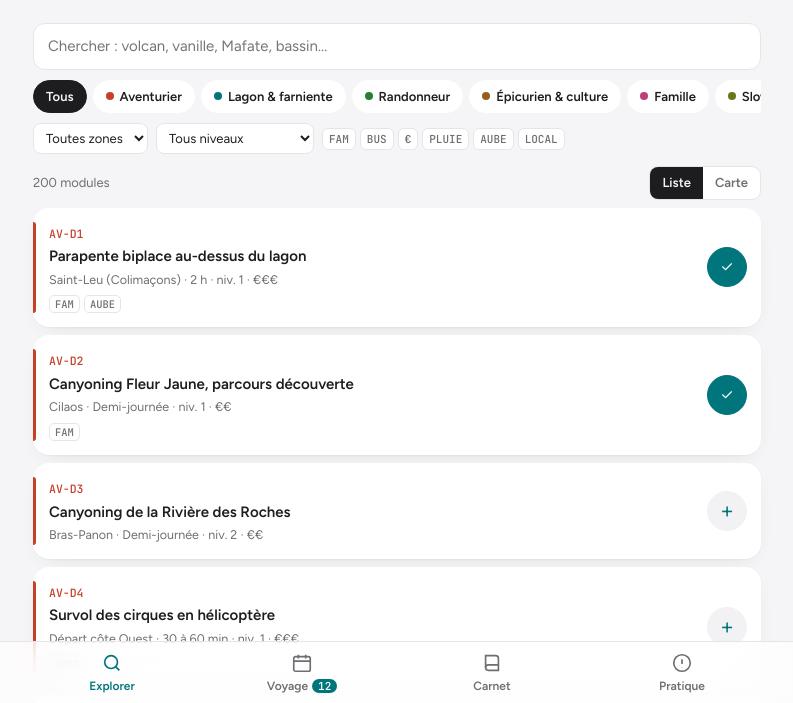
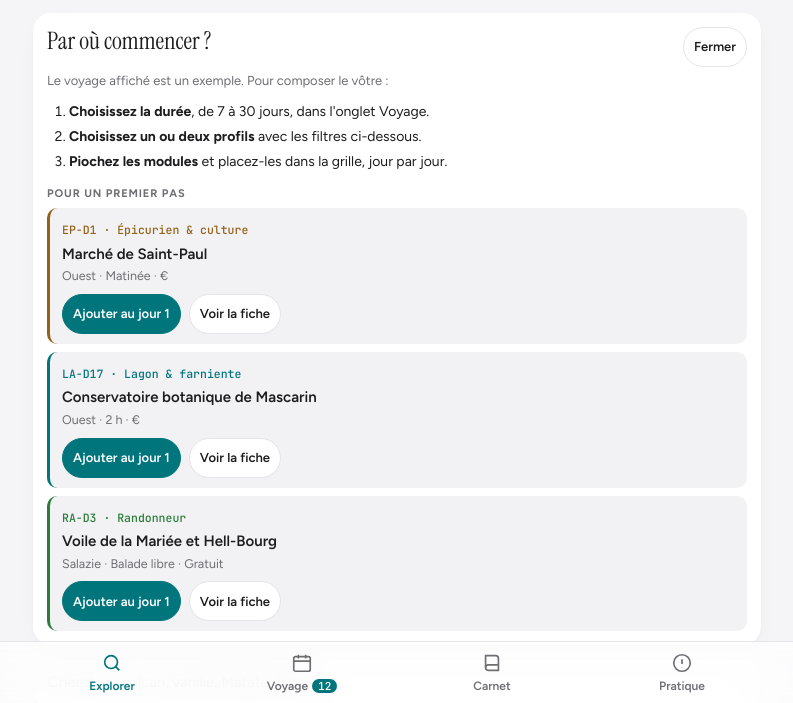
Before and after one commit to 6w5prr746m-code/explorew, a website: page public/index.html in a window 1280 px wide. Shown: the part 93-796 px from the top of the page, without its empty margins (243-1036 px from the left). Drawn offline with Linux system fonts and the light colour scheme.

Commit message:
Explorer : encart « Par où commencer ? » sur le voyage d'exemple (#32)
* Explorer : encart « Par où commencer ? » sur le voyage d'exemple

Tant que la trame d'exemple est affichée, un encart fermable en tête de
l'onglet Explorer résume le mode d'emploi du Book (durée, profils, grille)
et propose trois modules à ajouter au jour 1 en un tap.

Règle de choix (REGLE_DEMARRAGE dans js/demarrage.js) : fiche complète,
niveau 1 ou null, budget Gratuit ou €, securite vide, tri par code puis
un module par profil, trois au plus. Résultat actuel : EP-D1, LA-D17, RA-D3.

L'ajout passe par ajouterAuJour() de trip.js (premier créneau libre du
jour, sinon le matin), sort du mode exemple et affiche le toast. La
fermeture est mémorisée dans S.demarrageFini. Service worker v25.

Co-Authored-By: Claude Opus 5.5 <noreply@anthropic.com>
Claude-Session: https://claude.ai/code/session_01Jg5tnQcgboo8RTaojuzZBo

* Démarrage : commentaire de la règle reformulé

Co-Authored-By: Claude Opus 5.5 <noreply@anthropic.com>
Claude-Session: https://claude.ai/code/session_01Jg5tnQcgboo8RTaojuzZBo

---------

Co-authored-by: Claude <noreply@anthropic.com>

```diff
--- a/public/index.html
+++ b/public/index.html
@@ -25,6 +25,7 @@
 
   <!-- EXPLORER -->
   <section class="view" id="v-explore">
+    <section class="panel demarrage" id="demarrage" aria-labelledby="demarrage-t" hidden></section>
     <div class="search"><input id="q" type="search" placeholder="Chercher : volcan, vanille, Mafate, bassin…" aria-label="Rechercher un module"></div>
     <div class="chips" id="profiles" role="group" aria-label="Profils"></div>
     <div class="filters">
--- /dev/null
+++ b/public/js/demarrage.js
@@ -0,0 +1,60 @@
+/* « Par où commencer ? » : encart fermable en tête de l'onglet Explorer, affiché tant que la trame
+   d'exemple est à l'écran (S.example). Il résume le mode d'emploi du Book (durée, profils, grille)
+   et propose trois modules à ajouter au jour 1 en un tap.
+   Une fois fermé (S.demarrageFini), ou dès que le voyage n'est plus l'exemple (S.example à false), il ne revient plus. */
+import { MODS, PROFILES } from "./data.js";
+import { S, save } from "./state.js";
+import { $, esc, col } from "./util.js";
+import { openModule } from "./module-sheet.js";
+import { ajouterAuJour } from "./trip.js";
+
+/* Règle de choix des modules proposés (déterministe, aucune sélection éditoriale) :
+   1. fiche complète ;
+   2. niveau 1 ou non renseigné (null) ;
+   3. budget « Gratuit » ou « € » ;
+   4. aucun rappel de sécurité (champ securite vide), pour un tout premier pas ;
+   5. tri stable par code (ordre des caractères), puis le premier module de chaque profil, jusqu'à NB_PROPOSES
+      profils différents. Moins de NB_PROPOSES modules si la règle n'en retient pas assez. */
+export const NB_PROPOSES=3;
+export const REGLE_DEMARRAGE=Object.freeze({fiche:"complete",niveaux:[1,null],budgets:["Gratuit","€"],securiteVide:true,profilsDifferents:NB_PROPOSES});
+export function modulesProposes(mods=MODS){
+  const ok=mods.filter(m=>m.full&&(m.n===1||m.n==null)&&REGLE_DEMARRAGE.budgets.includes(m.b)&&!(m.sec&&m.sec.length));
+  const tries=[...ok].sort((a,b)=>a.c<b.c?-1:a.c>b.c?1:0);
+  const vus=new Set(),choix=[];
+  for(const m of tries){if(choix.length>=NB_PROPOSES)break;if(vus.has(m.p))continue;vus.add(m.p);choix.push(m)}
+  return choix;
+}
+
+// Sortie du voyage d'exemple (ajout, import, voyage vidé…) : S.example ne repasse jamais à true,
+// l'encart ne revient donc plus. Rien n'est écrit au chargement (un ancien état reste tel quel).
+function visible(){return !!S.example&&!S.demarrageFini}
+export function renderDemarrage(){
+  const box=$("#demarrage");if(!box)return;
+  if(!visible()){box.hidden=true;box.innerHTML="";return}
+  const props=modulesProposes();
+  box.hidden=false;
+  box.innerHTML=`<div class="dem-h"><h2 id="demarrage-t">Par où commencer ?</h2><button class="btn small dem-x" type="button" id="dem-fermer">Fermer</button></div>
+    <p class="sub">Le voyage affiché est un exemple. Pour composer le vôtre&nbsp;:</p>
+    <ol class="dem-etapes">
+      <li><b>Choisissez la durée</b>, de 7 à 30 jours, dans l'onglet Voyage.</li>
+      <li><b>Choisissez un ou deux profils</b> avec les filtres ci-dessous.</li>
+      <li><b>Piochez les modules</b> et placez-les dans la grille, jour par jour.</li>
+    </ol>
+    ${props.length?`<p class="lbl dem-l">Pour un premier pas</p>
+    <ul class="dem-mods">${props.map(m=>`<li class="dem-mod" style="--c:${col(m.p)}" data-dem="${m.c}">
+      <span class="code">${m.c} · ${esc(PROFILES[m.p])}</span>
+      <p class="dem-t" id="dem-t-${m.c}">${esc(m.t)}</p>
+      <p class="dem-meta">${esc([m.z,m.d,m.b].filter(Boolean).join(" · "))}</p>
+      <div class="row"><button class="btn small primary" type="button" data-dem-add="${m.c}" aria-describedby="dem-t-${m.c}">Ajouter au jour 1</button><button class="btn small" type="button" data-dem-voir="${m.c}" aria-describedby="dem-t-${m.c}">Voir la fiche</button></div>
+    </li>`).join("")}</ul>`:""}`;
+}
+// Après la disparition de l'encart, le focus clavier reste dans l'onglet (premier filtre de profil).
+function refocus(){const f=$("#profiles button");if(f)f.focus()}
+export function initDemarrage(){
+  const box=$("#demarrage");if(!box)return;
+  box.addEventListener("click",e=>{
+    if(e.target.closest("#dem-fermer")){S.demarrageFini=true;save();renderDemarrage();refocus();return}
+    const add=e.target.closest("[data-dem-add]");if(add){S.demarrageFini=true;ajouterAuJour(0,add.dataset.demAdd);refocus();return}
+    const voir=e.target.closest("[data-dem-voir]");if(voir)openModule(voir.dataset.demVoir);
+  });
+}
--- a/public/js/main.js
+++ b/public/js/main.js
@@ -23,6 +23,7 @@ import { initSouvenir, buildSouvenir } from "./souvenir.js";
 import { initCartePostale, buildPostcard } from "./carte-postale.js";
 import { initBilan } from "./bilan.js";
 import { initHorsLigne } from "./hors-ligne.js";
+import { initDemarrage } from "./demarrage.js";
 
 initTheme();
 // Avant tout rendu : codes renommés ou retirés de data/modules.json (créneaux fantômes).
@@ -30,7 +31,7 @@ initMigrations();
 $("#nbmod").textContent=MODS.length;
 initModuleSheet();initExplorer();initTrip();initBilan();initCarnet();initPratique();initNav();
 renderPrat();
-initMap();initShare();initPrint();initBackup();initToday();initAgenda();initPasseport();initSouvenir();initCartePostale();initHorsLigne();
+initMap();initShare();initPrint();initBackup();initToday();initAgenda();initPasseport();initSouvenir();initCartePostale();initHorsLigne();initDemarrage();
 
 // API globale conservée pour les scripts (build-book-pdf.mjs) et le débogage
 window.__PEI={DEST,MODS,BY,PROFILES,PICTOS,S,SLOTS,save,renderAll,toast,dayDate,switchView,openModule,renderMap,banner,encodeTrip,decodeTrip,applyTrip,get rows(){return rows}};
--- a/public/js/render.js
+++ b/public/js/render.js
@@ -7,5 +7,6 @@ import { renderTampons } from "./passeport.js";
 import { renderAgenda } from "./agenda.js";
 import { renderSouvenir } from "./souvenir.js";
 import { renderCartePostale } from "./carte-postale.js";
+import { renderDemarrage } from "./demarrage.js";
 
-export function renderAll(){renderList();renderTrip();renderCarnet();renderToday();renderAgenda();renderTampons();renderSouvenir();renderCartePostale()}
+export function renderAll(){renderList();renderTrip();renderCarnet();renderToday();renderAgenda();renderTampons();renderSouvenir();renderCartePostale();renderDemarrage()}
--- a/public/js/trip.js
+++ b/public/js/trip.js
@@ -35,6 +35,15 @@ export function renderTrip(){
   const n=placed;const b=$("#tripbadge");b.hidden=!n;b.textContent=n;
   renderBilan();
 }
+// Ajout direct au jour i : premier créneau vide (matin, après-midi, soir), sinon le matin.
+// Même effet que l'ajout depuis la fiche : sortie du mode exemple, rendu complet, toast.
+export function ajouterAuJour(i,code){
+  if(!BY[code]||!S.days[i])return null;
+  const libre=SLOTS.find(([k])=>!S.days[i].slots[k].length)||SLOTS[0];
+  S.days[i].slots[libre[0]].push(code);touched();renderAll();
+  toast(`Ajouté au jour ${i+1} · ${libre[1]}`);
+  return libre[0];
+}
 export function initTrip(){
   $("#fmt").onchange=e=>{const n=+e.target.value;const dropped=S.days.slice(n).some(d=>SLOTS.some(([k])=>d.slots[k].length));if(dropped&&!confirm("Les jours au-delà de J"+n+" contiennent des modules. Les supprimer ?")){e.target.value=S.fmt;return}S.fmt=n;resizeDays(n);touched();renderTrip()};
   $("#start").onchange=e=>{S.start=e.target.value;touched();renderTrip()};
--- a/public/styles.css
+++ b/public/styles.css
@@ -288,6 +288,17 @@ dialog::backdrop{background:var(--scrim)}
 .avis p{margin:0}
 .avis .avis-t{font-weight:700;margin-bottom:2px}
 .avis-x{flex:none;min-height:40px;min-width:40px}
+/* encart « Par où commencer ? » (Explorer, voyage d'exemple) */
+.demarrage{margin-bottom:14px}
+.dem-h{display:flex;align-items:flex-start;justify-content:space-between;gap:10px}
+.dem-h h2{font:400 24px/1.2 var(--display);margin:0}
+.demarrage .btn{min-height:40px;min-width:40px}
+.dem-etapes{margin:10px 0 0;padding-left:22px;display:grid;gap:4px;font-size:14px}
+.dem-l{display:block;margin:14px 0 6px}
+.dem-mods{list-style:none;margin:0;padding:0;display:grid;gap:8px}
+.dem-mod{border-left:3px solid var(--c);background:var(--surface-2);border-radius:10px;padding:10px 12px}
+.dem-mod .dem-t{margin:2px 0 0;font-weight:600}
+.dem-mod .dem-meta{margin:2px 0 8px;font-size:12.5px;color:var(--muted)}
 /* encart Hors ligne (Pratique) */
 .hors-ligne .hl-etat{margin:0;font-weight:600;color:var(--ink)}
 .hors-ligne #hl-verif{min-height:40px;margin-top:10px}
--- a/public/sw.js
+++ b/public/sw.js
@@ -1,9 +1,9 @@
 /* Service worker : pré-cache de l'app, réseau d'abord puis cache (hors ligne à Mafate).
    Incrémenter VERSION à chaque déploiement qui modifie les fichiers de l'app. */
-const VERSION="carnetpei-v22";
+const VERSION="carnetpei-v25";
 const CORE=["./","index.html","styles.css","boot.js","data/modules.json","data/destinations/reunion.json","manifest.webmanifest","icons/icon.svg","icons/icon-192.png","icons/icon-512.png",
   "fonts/fonts.css","fonts/figtree-latin.woff2","fonts/instrument-serif-latin.woff2","fonts/instrument-serif-italic-latin.woff2","fonts/jetbrains-mono-500-latin.woff2","vendor/qrcode.min.js",
-  "js/agenda.js","js/backup.js","js/bilan.js","js/carnet.js","js/carte-postale.js","js/data.js","js/explorer.js","js/hors-ligne.js","js/main.js","js/map.js","js/migrations.js","js/module-sheet.js","js/nav.js","js/passeport.js","js/pratique.js","js/print.js","js/render.js","js/share.js","js/souvenir.js","js/state.js","js/theme.js","js/today.js","js/trip.js","js/util.js","js/visuals.js"];
+  "js/agenda.js","js/backup.js","js/bilan.js","js/carnet.js","js/carte-postale.js","js/data.js","js/demarrage.js","js/explorer.js","js/hors-ligne.js","js/main.js","js/map.js","js/migrations.js","js/module-sheet.js","js/nav.js","js/passeport.js","js/pratique.js","js/print.js","js/render.js","js/share.js","js/souvenir.js","js/state.js","js/theme.js","js/today.js","js/trip.js","js/util.js","js/visuals.js"];
 self.addEventListener("install",e=>{e.waitUntil(caches.open(VERSION).then(c=>c.addAll(CORE)));self.skipWaiting()});
 /* La page (js/hors-ligne.js) demande VERSION et CORE par message, pour vérifier le cache sans dupliquer la liste. */
 self.addEventListener("message",e=>{if(e.data==="carnetpei:core"&&e.ports[0])e.ports[0].postMessage({version:VERSION,core:CORE})});
```
Also changed, not shown: tests/demarrage.spec.mjs (added, +117 -0 lines).
